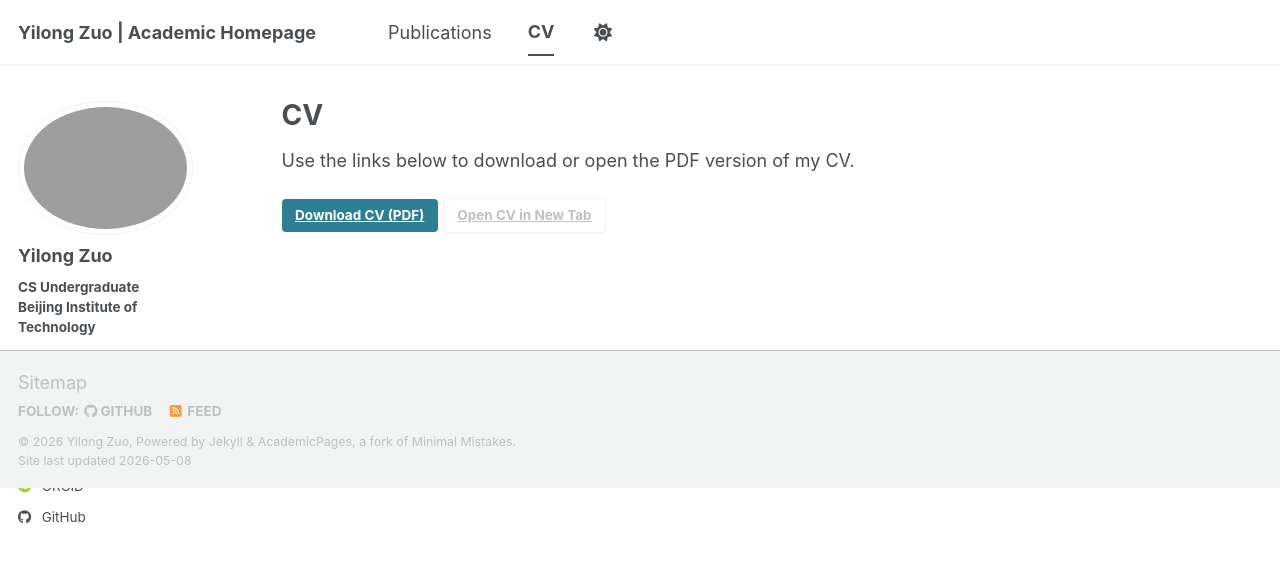
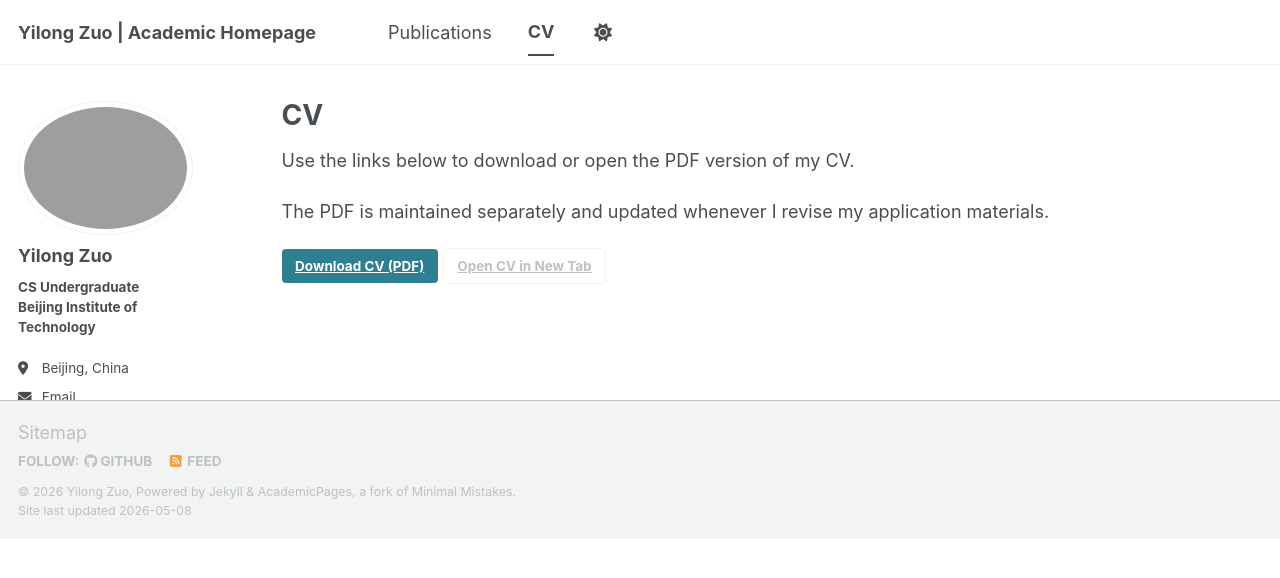
Before and after one commit to laonuo2004/laonuo2004.github.io, a Jekyll site: the page built from _pages/cv.md, in a window 1280 px wide. Shown: the top 578 px of the page. Built offline with Jekyll 4.4.1, drawn with Linux system fonts in a browser that asks for light colours; some web fonts are replaced; a script bundle is joined from its source files by our own code; library files that are not in the unit come from our copies.

Commit message:
update cv page

```diff
--- a/_pages/cv.md
+++ b/_pages/cv.md
@@ -11,6 +11,8 @@
 
 Use the links below to download or open the PDF version of my CV.
 
+The PDF is maintained separately and updated whenever I revise my application materials.
+
 <p>
   <a href="{{ base_path }}/files/cv.pdf" class="btn btn--primary">Download CV (PDF)</a>
   <a href="{{ base_path }}/files/cv.pdf" class="btn btn--inverse" target="_blank" rel="noopener">Open CV in New Tab</a>
```
